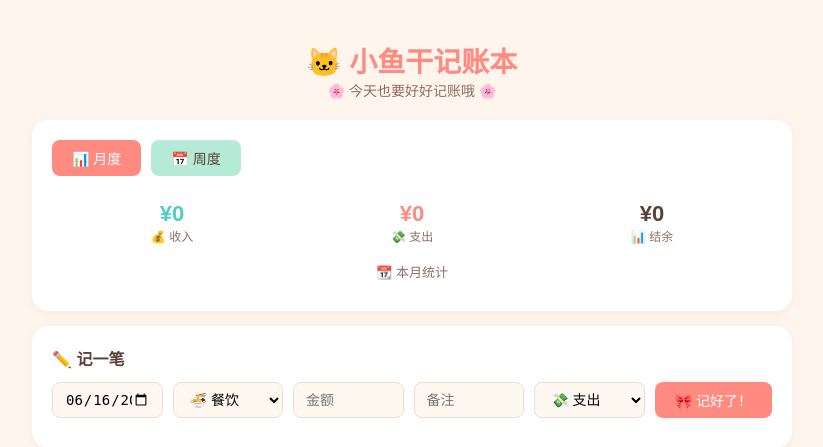
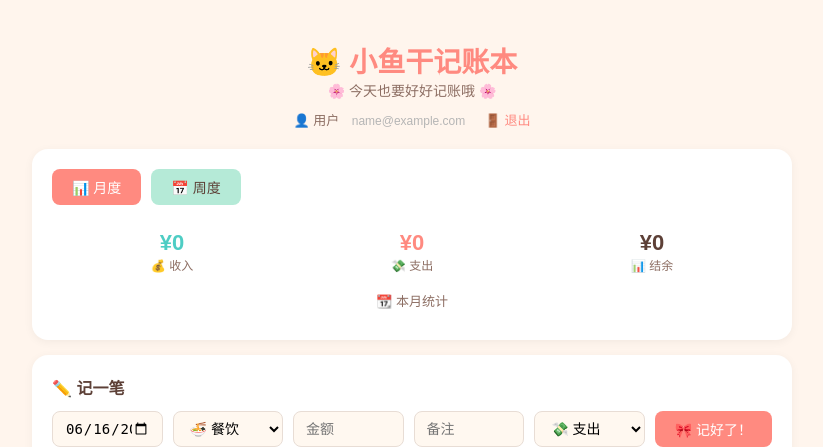
Before and after one commit to Lyra-mo/cat-book, a Flask app: page / in a window 1280 px wide. Shown: the top 447 px of the page, without its empty margins (228-1051 px from the left). Run offline with Flask 3, Linux system fonts and the light colour scheme; the visitor is signed in with stand-in values (Sample User, id 1); data that the repository does not hold is empty.

Commit message:
Update index.html

```diff
--- a/templates/index.html
+++ b/templates/index.html
@@ -189,7 +189,13 @@
     <div class="header">
         <h1>🐱 小鱼干记账本</h1>
         <p>🌸 今天也要好好记账哦 🌸</p>
+        <div style="margin-top:10px;">
+        <span style="color:#8D6E63; font-size:13px;">👤 {{ username }}</span>
+        <span style="color:#B5B5B5; font-size:12px; margin-left:8px;">{{ email }}</span>
+        <a href="/logout" style="color:#FF8A80; font-size:13px; margin-left:15px; text-decoration:none;">🚪 退出</a>
     </div>
+</div>
+
 
     <!-- 统计卡片 -->
     <div class="card">
```
